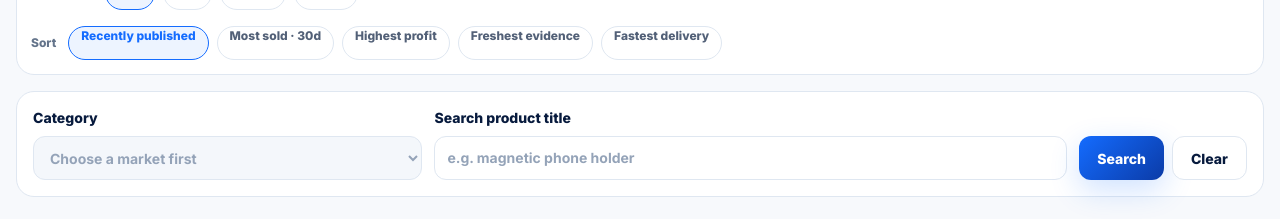
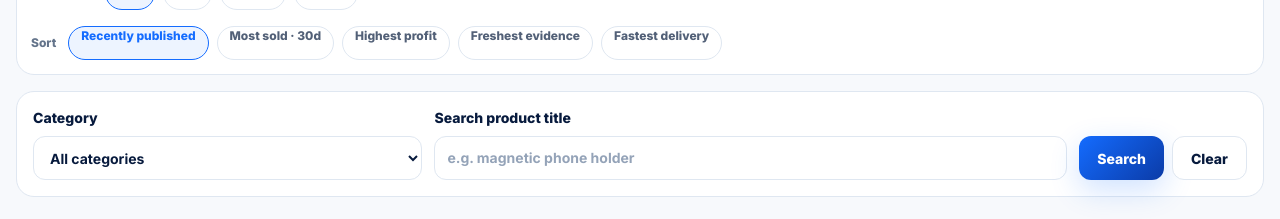
Before and after one commit to ponzey717/ecommpilot-main, a Next.js app: page /winning-products in a window 1280 px wide. Shown: the part 860-1079 px from the top of the page. Built offline with nearby package versions, Linux system fonts and the light colour scheme.

Commit message:
feat: enable category search across all public markets

```diff
--- a/src/components/products/catalog-query-form.tsx
+++ b/src/components/products/catalog-query-form.tsx
@@ -24,7 +24,7 @@ export function CatalogQueryForm({
     category: undefined,
     search: undefined,
   });
-  const categoryDisabled = !market || categoriesUnavailable;
+  const categoryDisabled = categoriesUnavailable;
 
   return (
     <form
@@ -36,10 +36,11 @@ export function CatalogQueryForm({
       {filters.sales != null ? <input type="hidden" name="sales" value={filters.sales} /> : null}
       {filters.delivery != null ? <input type="hidden" name="delivery" value={filters.delivery} /> : null}
       {filters.freshness != null ? <input type="hidden" name="freshness" value={filters.freshness} /> : null}
+      {filters.supplier ? <input type="hidden" name="supplier" value={filters.supplier} /> : null}
       {filters.sort && filters.sort !== "published" ? (
         <input type="hidden" name="sort" value={filters.sort} />
       ) : null}
-      {market && categoriesUnavailable && filters.category ? (
+      {categoriesUnavailable && filters.category ? (
         <input type="hidden" name="category" value={filters.category} />
       ) : null}
 
@@ -52,11 +53,7 @@ export function CatalogQueryForm({
           disabled={categoryDisabled}
         >
           <option value="">
-            {!market
-              ? "Choose a market first"
-              : categoriesUnavailable
-                ? "Categories temporarily unavailable"
-                : "All categories"}
+            {categoriesUnavailable ? "Categories temporarily unavailable" : "All categories"}
           </option>
           {categories.map((category) => (
             <option
```
